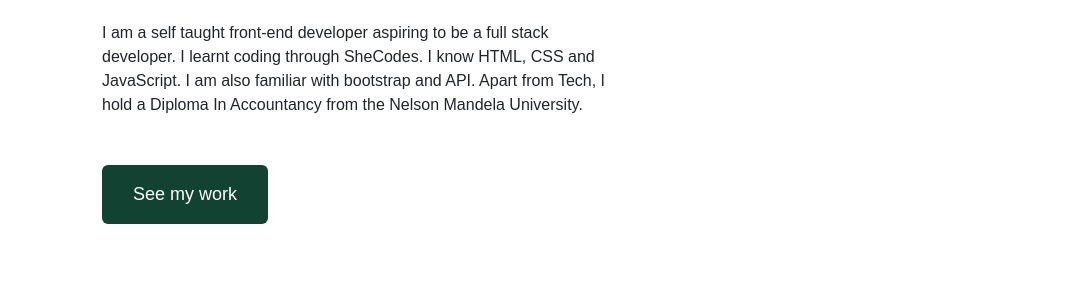
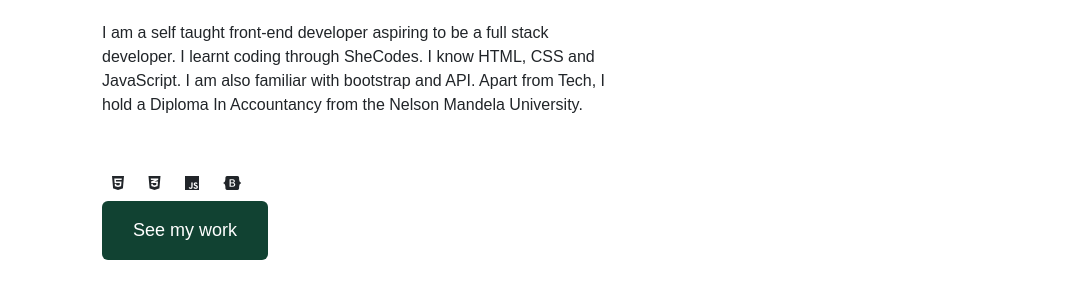
Before and after one commit to Oyisile/MY-PORTFOLIO, a plain HTML site: page about.html in a window 1280 px wide. Shown: the part 504-800 px from the top of the page, without its empty margins (0-1086 px from the left). Drawn offline with nearby package versions, Linux system fonts and the light colour scheme; a web font is replaced by a local one.

Commit message:
Added some skills icons

```diff
--- a/about.html
+++ b/about.html
@@ -51,6 +51,12 @@
            Apart from Tech, I hold a Diploma In Accountancy from
            the Nelson Mandela University.
           </p>
+          <div>
+            <i class="fa-brands fa-html5 skills-icon" title="HTML"></i>
+            <i class="fa-brands fa-css3-alt skills-icon" title="CSS"></i>
+            <i class="fa-brands fa-js skills-icon" title="JavaScript"></i>
+            <i class="fa-brands fa-bootstrap skills-icon" title="Bootstrap"></i>
+          </div>
           <a href="/projects.html" class="btn btn-branding">
             See my work
           </a>
--- a/src/style.css
+++ b/src/style.css
@@ -64,6 +64,9 @@ font-size: 18px;
     border-radius: 50%;
     margin-top: 60px;
 }
+ .skills-icon {
+    margin: 10px;
+}
 .navi-links-items {
    color: var(--branding-color);
  }
```
